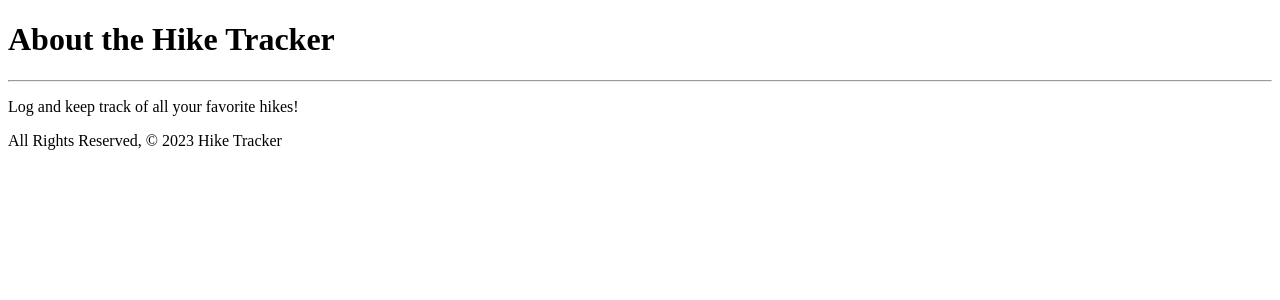
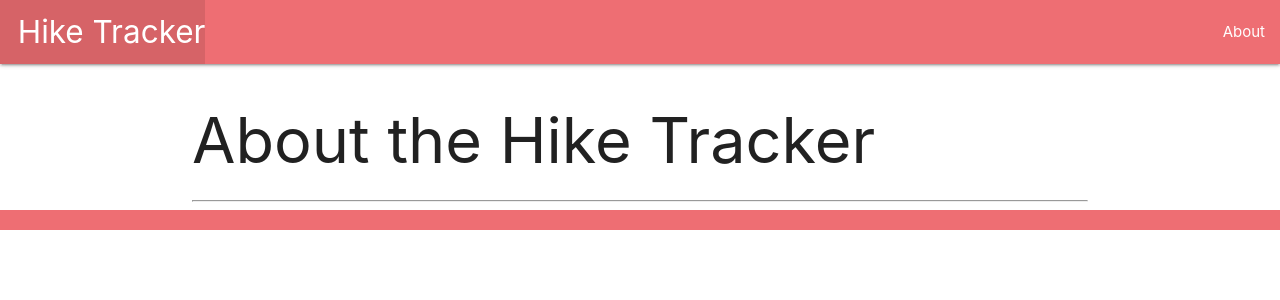
Before and after one commit to madeiramcqueen/hiketracker, a Django app: template main_app/templates/about.html in a window 1280 px wide. Shown: the top 300 px of the page. Run offline with Django 4.2, Linux system fonts and the light colour scheme; the template is opened without the code that fills it, so the values that code supplies are empty; parts of the project's set-up code (start-up, migrations or seed data) failed here and were passed over.

Commit message:
Add base.html template

```diff
--- a/main_app/templates/about.html
+++ b/main_app/templates/about.html
@@ -1,15 +1,7 @@
-<!DOCTYPE html>
-<html lang="en">
-<head>
-  <meta charset="UTF-8">
-  <meta name="viewport" content="width=device-width, initial-scale=1.0">
-  <meta http-equiv="X-UA-Compatible" content="ie=edge">
-  <title>About Hike Tracker</title>
-</head>
-<body>
-    <h1> About the Hike Tracker </h1>
-    <hr />
-    <p> Log and keep track of all your favorite hikes! </p>
-    <footer> All Rights Reserved, &copy; 2023 Hike Tracker </footer>
-</body>
-</html>
+{% extends 'base.html' %}
+{% block content %}
+
+<h1>About the Hike Tracker</h1>
+<hr />
+
+{% endblock %}
--- /dev/null
+++ b/main_app/templates/base.html
@@ -0,0 +1,31 @@
+<!DOCTYPE html>
+<html lang="en">
+<head>
+  <meta charset="UTF-8">
+  <meta name="viewport" content="width=device-width, initial-scale=1.0">
+  <meta http-equiv="X-UA-Compatible" content="ie=edge">
+  <title>Hike Tracker</title>
+  <link rel="stylesheet" href="https://cdnjs.cloudflare.com/ajax/libs/materialize/1.0.0/css/materialize.min.css">
+</head>
+<body>
+  <header class="navbar-fixed">
+    <nav>
+      <div class="nav-wrapper">
+        <ul>
+          <li><a href="/" class="left brand-logo">&nbsp;&nbsp;Hike Tracker</a></li>
+        </ul>
+        <ul class="right">
+          <li><a href="/about">About</a></li>
+        </ul>
+      </div>
+    </nav>
+  </header>
+  <main class="container">
+    {% block content %}
+    {% endblock %}
+  </main>
+  <footer class="page-footer">
+    <div class="right">All Rights Reserved, &copy; 2023 Hike Tracker &nbsp;</div>
+  </footer>
+</body>
+</html>
```
